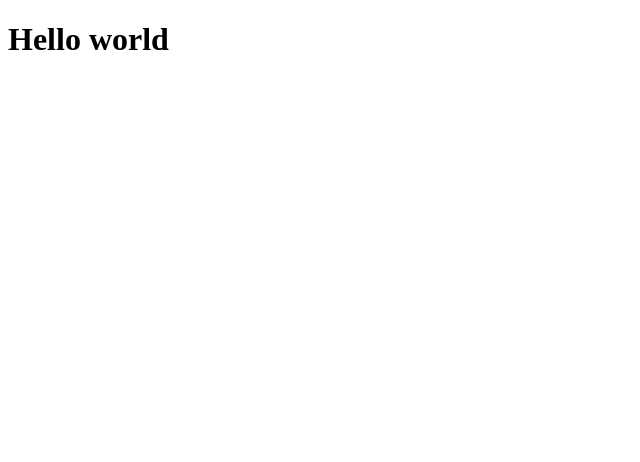
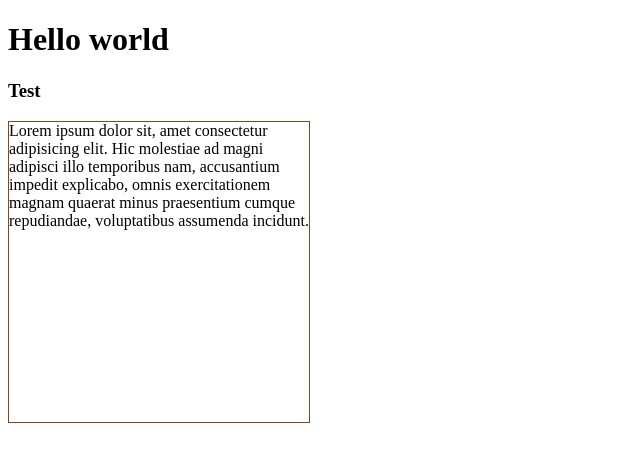
Before and after one commit to YaroslavKuz/pr-ba-2, a plain HTML site: page index.html in a window 1280 px wide. Shown: the whole page, without its empty margins (0-640 px from the left). Drawn offline with Linux system fonts and the light colour scheme.

Commit message:
add class

```diff
--- a/index.html
+++ b/index.html
@@ -4,8 +4,13 @@
     <meta charset="UTF-8">
     <meta name="viewport" content="width=device-width, initial-scale=1.0">
     <title>Lapasa</title>
+    <link rel="stylesheet" href="css/style.css">
 </head>
 <body>
     <h1>Hello world</h1>
+    <h3>Test</h3>
+    <div class="content">
+        Lorem ipsum dolor sit, amet consectetur adipisicing elit. Hic molestiae ad magni adipisci illo temporibus nam, accusantium impedit explicabo, omnis exercitationem magnam quaerat minus praesentium cumque repudiandae, voluptatibus assumenda incidunt.
+    </div>
 </body>
 </html>
```
